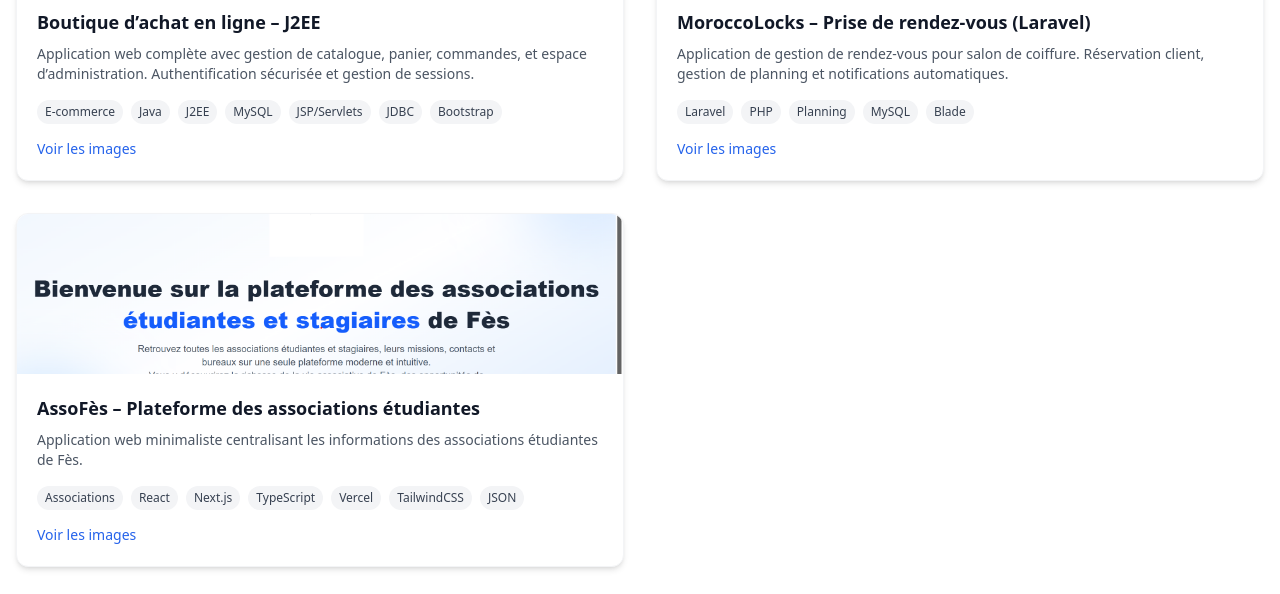
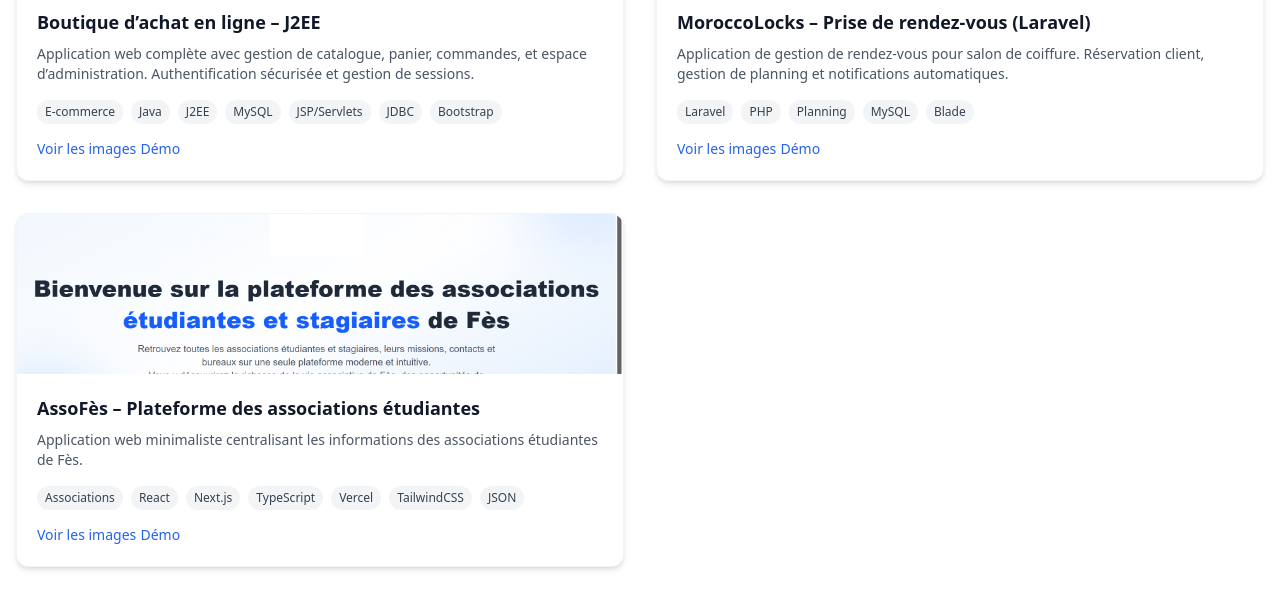
Before and after one commit to byonelll/portfolio_Koff, a Next.js app: page / in a window 1280 px wide. Shown: the part 2940-3534 px from the top of the page. Built offline with nearby package versions, Linux system fonts and the light colour scheme.

Commit message:
Section SPEEDy

```diff
--- a/app/components/ProjectsSection.tsx
+++ b/app/components/ProjectsSection.tsx
@@ -127,6 +127,8 @@ export default function ProjectsSection() {
                 </div>
                 <span className="text-blue-600 dark:text-blue-400 text-sm font-medium hover:underline">
                   Voir les images
+                </span> <span className="text-blue-600 dark:text-blue-400 text-sm font-medium hover:underline">
+                  <a href="https://associationfes.vercel.app">Démo</a>
                 </span>
               </div>
             </div>
```
